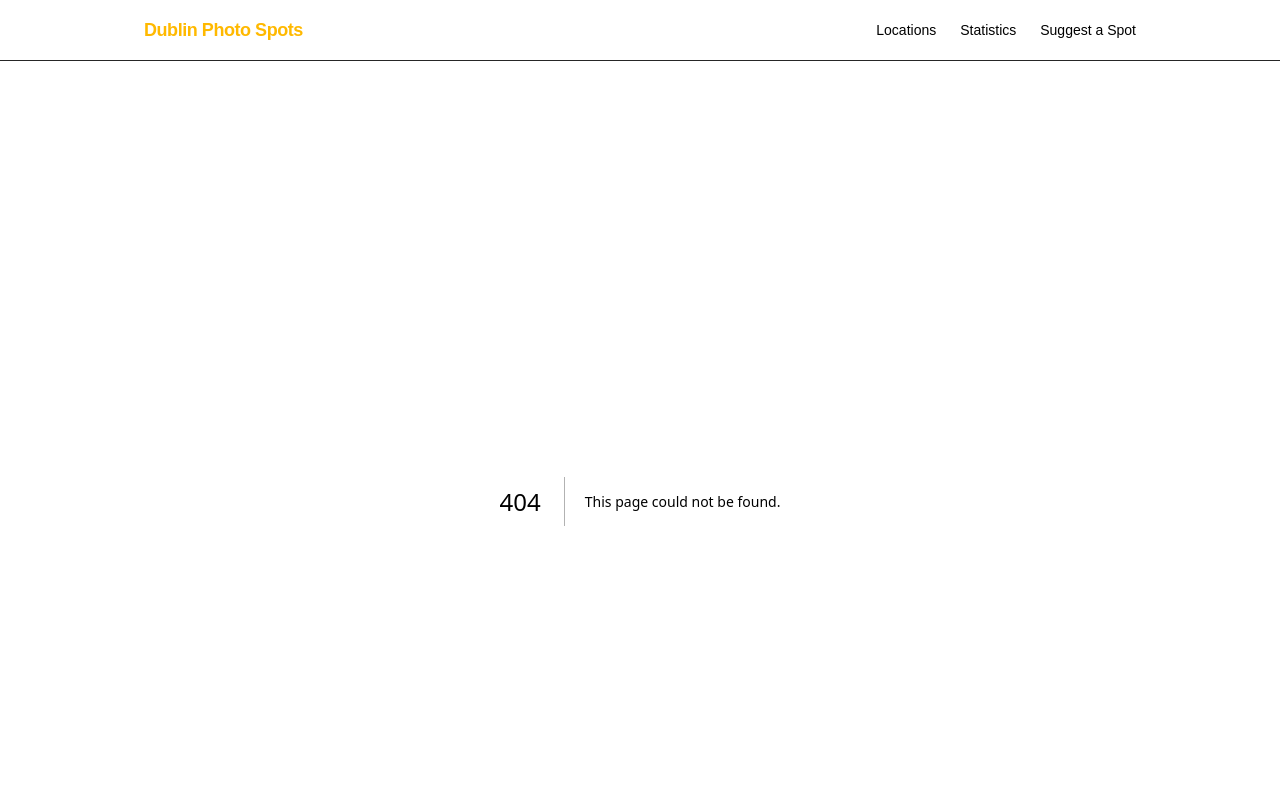
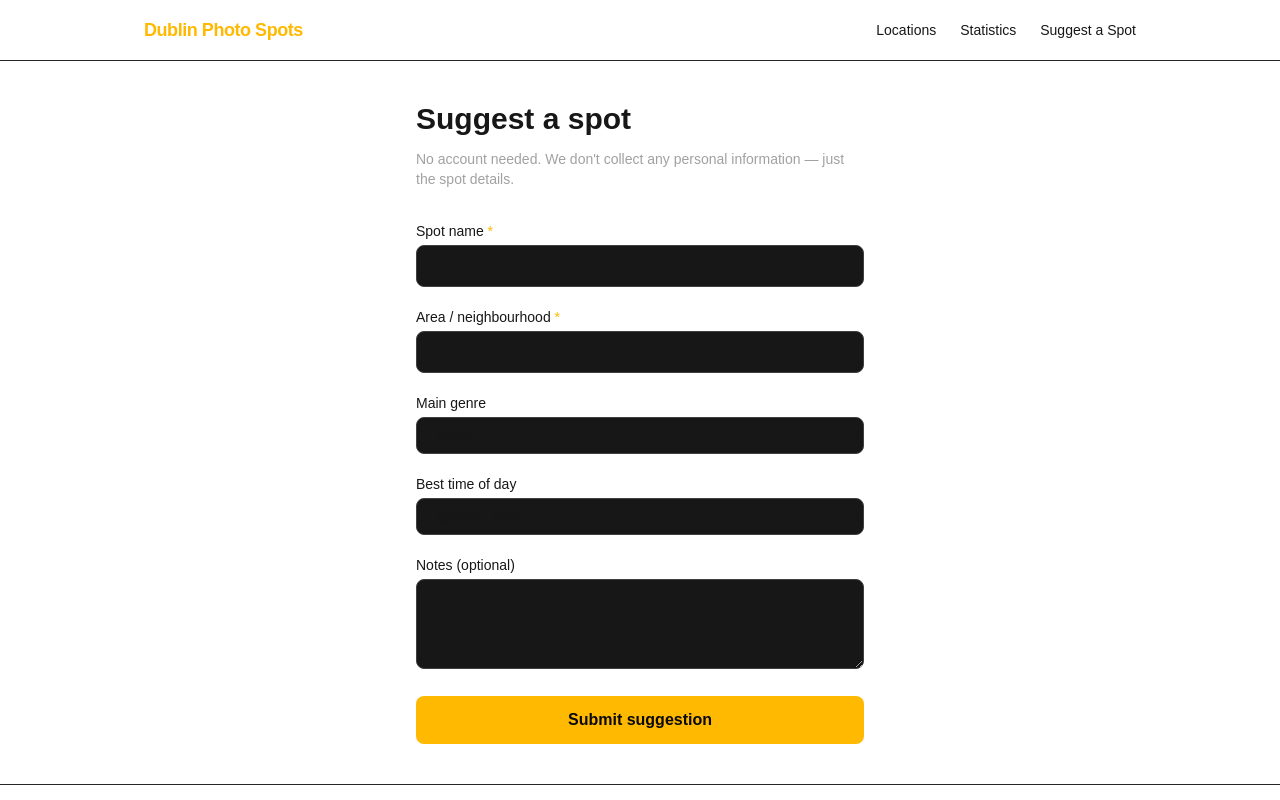
Before and after one commit to vvannekk1/photography-project-by-me, a Next.js app: page /suggest in a window 1280 px wide. Before the commit this address had no page. Shown: the top 800 px of the page. Built offline with nearby package versions, Linux system fonts and the light colour scheme.

Commit message:
feat: suggest-a-spot form and data-driven statistics page

```diff
--- /dev/null
+++ b/app/stats/page.tsx
@@ -0,0 +1,84 @@
+import { getSessions } from "@/lib/data";
+
+export const metadata = { title: "Statistics — Dublin Photo Spots" };
+
+function avgBy(sessions: ReturnType<typeof getSessions>, key: "time_of_day" | "weather") {
+  const groups = new Map<string, number[]>();
+  for (const s of sessions) {
+    const k = s[key];
+    if (!groups.has(k)) groups.set(k, []);
+    groups.get(k)!.push(s.session_rating);
+  }
+  return [...groups.entries()]
+    .map(([label, ratings]) => ({
+      label,
+      avg: ratings.reduce((a, b) => a + b, 0) / ratings.length,
+      count: ratings.length,
+    }))
+    .sort((a, b) => b.avg - a.avg);
+}
+
+function Bar({ label, value, max, count }: { label: string; value: number; max: number; count: number }) {
+  const width = Math.round((value / max) * 100);
+  return (
+    <div className="mb-3">
+      <div className="mb-1 flex justify-between text-sm">
+        <span>{label.replace("_", " ")}</span>
+        <span className="text-neutral-400">{value.toFixed(1)} avg · {count} sessions</span>
+      </div>
+      <div className="h-3 w-full rounded-full bg-neutral-800">
+        <div
+          className="h-3 rounded-full bg-amber-400"
+          style={{ width: `${width}%` }}
+          role="img"
+          aria-label={`${label}: average rating ${value.toFixed(1)} out of 10`}
+        />
+      </div>
+    </div>
+  );
+}
+
+export default function StatsPage() {
+  const sessions = getSessions();
+  const byTime = avgBy(sessions, "time_of_day");
+  const byWeather = avgBy(sessions, "weather");
+
+  const overallAvg =
+    sessions.reduce((sum, s) => sum + s.session_rating, 0) / sessions.length;
+
+  return (
+    <div>
+      <h1 className="text-3xl font-bold">Session statistics</h1>
+      <p className="mt-3 max-w-2xl text-neutral-400">
+        Based on {sessions.length} fictional photo session records. Average
+        rating across all sessions: {overallAvg.toFixed(1)} / 10.
+      </p>
+
+      <section className="mt-10" aria-labelledby="by-time">
+        <h2 id="by-time" className="mb-4 text-xl font-semibold text-amber-400">
+          Average rating by time of day
+        </h2>
+        {byTime.map((row) => (
+          <Bar key={row.label} label={row.label} value={row.avg} max={10} count={row.count} />
+        ))}
+        <p className="mt-2 text-sm text-neutral-500">
+          Golden hour and blue hour clearly outperform midday — soft directional
+          light beats harsh overhead sun.
+        </p>
+      </section>
+
+      <section className="mt-10" aria-labelledby="by-weather">
+        <h2 id="by-weather" className="mb-4 text-xl font-semibold text-amber-400">
+          Average rating by weather
+        </h2>
+        {byWeather.map((row) => (
+          <Bar key={row.label} label={row.label} value={row.avg} max={10} count={row.count} />
+        ))}
+        <p className="mt-2 text-sm text-neutral-500">
+          Rain consistently lowers ratings, while fog and overcast conditions
+          hold up surprisingly well.
+        </p>
+      </section>
+    </div>
+  );
+}
--- /dev/null
+++ b/app/suggest/page.tsx
@@ -0,0 +1,134 @@
+"use client";
+
+import { useState } from "react";
+
+export default function SuggestPage() {
+  const [name, setName] = useState("");
+  const [area, setArea] = useState("");
+  const [genre, setGenre] = useState("street");
+  const [bestTime, setBestTime] = useState("golden_hour");
+  const [notes, setNotes] = useState("");
+  const [submitted, setSubmitted] = useState(false);
+  const [error, setError] = useState("");
+
+  function handleSubmit() {
+    if (!name.trim() || !area.trim()) {
+      setError("Please fill in the spot name and area.");
+      return;
+    }
+    // Deliberate design decision: suggestions are stored locally in the
+    // browser only. No backend, no accounts, no personal data collected.
+    const suggestion = { name, area, genre, bestTime, notes, date: new Date().toISOString() };
+    const existing = JSON.parse(localStorage.getItem("suggestions") || "[]");
+    localStorage.setItem("suggestions", JSON.stringify([...existing, suggestion]));
+    setSubmitted(true);
+    setError("");
+  }
+
+  if (submitted) {
+    return (
+      <div className="mx-auto max-w-md py-16 text-center">
+        <h1 className="text-2xl font-bold text-amber-400">Thank you!</h1>
+        <p className="mt-4 text-neutral-400">
+          Your suggestion has been recorded. In a production version it would
+          be reviewed before publishing.
+        </p>
+        <button
+          onClick={() => {
+            setSubmitted(false);
+            setName(""); setArea(""); setNotes("");
+          }}
+          className="mt-8 rounded-lg border border-neutral-700 px-5 py-2 hover:border-amber-400"
+        >
+          Suggest another spot
+        </button>
+      </div>
+    );
+  }
+
+  return (
+    <div className="mx-auto max-w-md">
+      <h1 className="text-3xl font-bold">Suggest a spot</h1>
+      <p className="mt-3 text-sm text-neutral-400">
+        No account needed. We don&apos;t collect any personal information —
+        just the spot details.
+      </p>
+
+      <div className="mt-8 flex flex-col gap-5">
+        <div>
+          <label htmlFor="spot-name" className="mb-1 block text-sm">
+            Spot name <span className="text-amber-400">*</span>
+          </label>
+          <input
+            id="spot-name"
+            type="text"
+            value={name}
+            onChange={(e) => setName(e.target.value)}
+            className="w-full rounded-lg border border-neutral-700 bg-neutral-900 px-4 py-2 focus:border-amber-400 focus:outline-none"
+          />
+        </div>
+        <div>
+          <label htmlFor="area" className="mb-1 block text-sm">
+            Area / neighbourhood <span className="text-amber-400">*</span>
+          </label>
+          <input
+            id="area"
+            type="text"
+            value={area}
+            onChange={(e) => setArea(e.target.value)}
+            className="w-full rounded-lg border border-neutral-700 bg-neutral-900 px-4 py-2 focus:border-amber-400 focus:outline-none"
+          />
+        </div>
+        <div>
+          <label htmlFor="genre" className="mb-1 block text-sm">Main genre</label>
+          <select
+            id="genre"
+            value={genre}
+            onChange={(e) => setGenre(e.target.value)}
+            className="w-full rounded-lg border border-neutral-700 bg-neutral-900 px-4 py-2 focus:border-amber-400 focus:outline-none"
+          >
+            <option value="portrait">portrait</option>
+            <option value="street">street</option>
+            <option value="landscape">landscape</option>
+            <option value="architecture">architecture</option>
+          </select>
+        </div>
+        <div>
+          <label htmlFor="best-time" className="mb-1 block text-sm">Best time of day</label>
+          <select
+            id="best-time"
+            value={bestTime}
+            onChange={(e) => setBestTime(e.target.value)}
+            className="w-full rounded-lg border border-neutral-700 bg-neutral-900 px-4 py-2 focus:border-amber-400 focus:outline-none"
+          >
+            <option value="golden_hour">golden hour</option>
+            <option value="midday">midday</option>
+            <option value="blue_hour">blue hour</option>
+            <option value="night">night</option>
+          </select>
+        </div>
+        <div>
+          <label htmlFor="notes" className="mb-1 block text-sm">Notes (optional)</label>
+          <textarea
+            id="notes"
+            value={notes}
+            onChange={(e) => setNotes(e.target.value)}
+            rows={3}
+            className="w-full rounded-lg border border-neutral-700 bg-neutral-900 px-4 py-2 focus:border-amber-400 focus:outline-none"
+          />
+        </div>
+
+        {error && (
+          <p role="alert" className="text-sm text-red-400">{error}</p>
+        )}
+
+        <button
+          onClick={handleSubmit}
+          className="rounded-lg bg-amber-400 px-6 py-3 font-semibold text-neutral-950 hover:bg-amber-300 focus:outline-2 focus:outline-offset-2 focus:outline-amber-400"
+        >
+          Submit suggestion
+        </button>
+      </div>
+    </div>
+  );
+}
```
